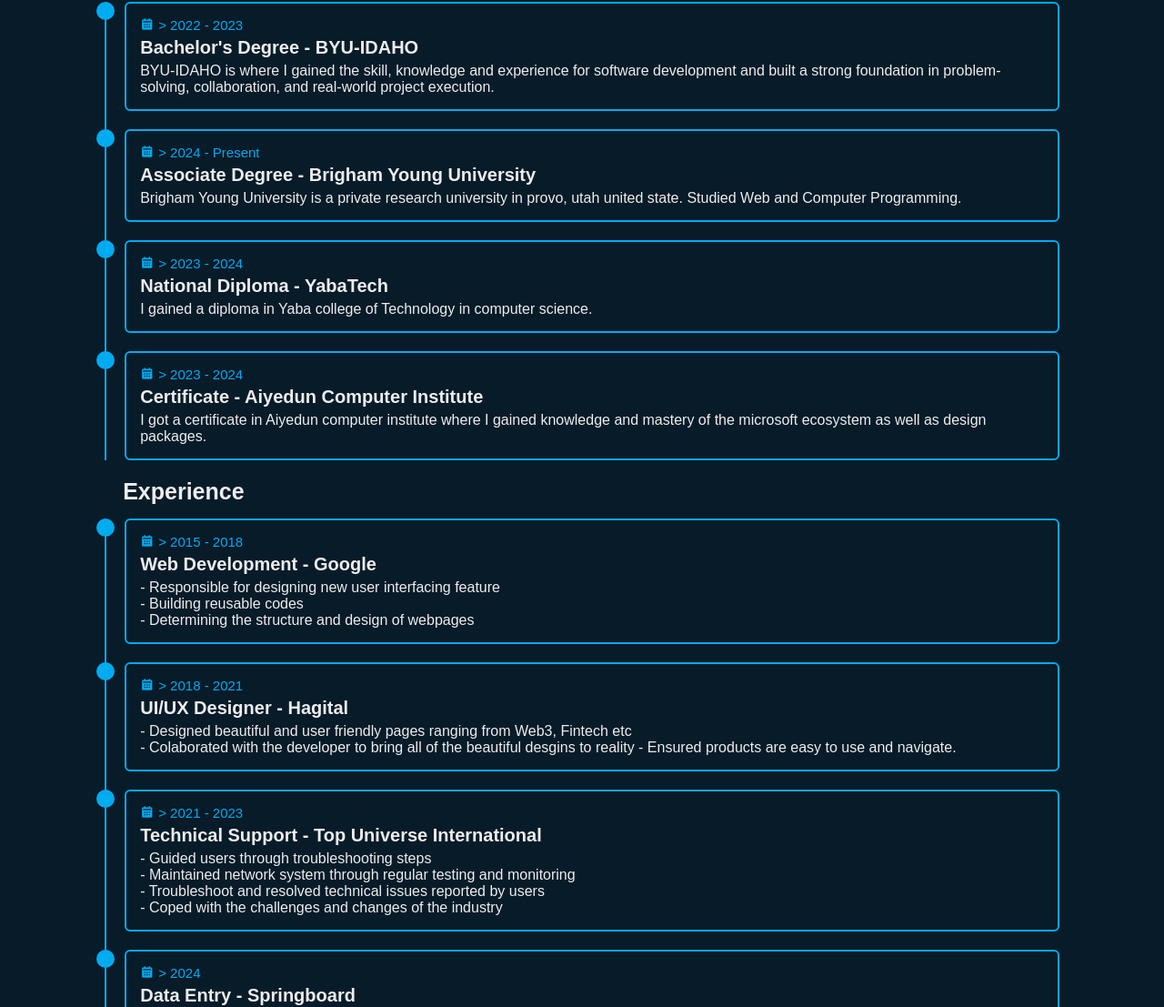
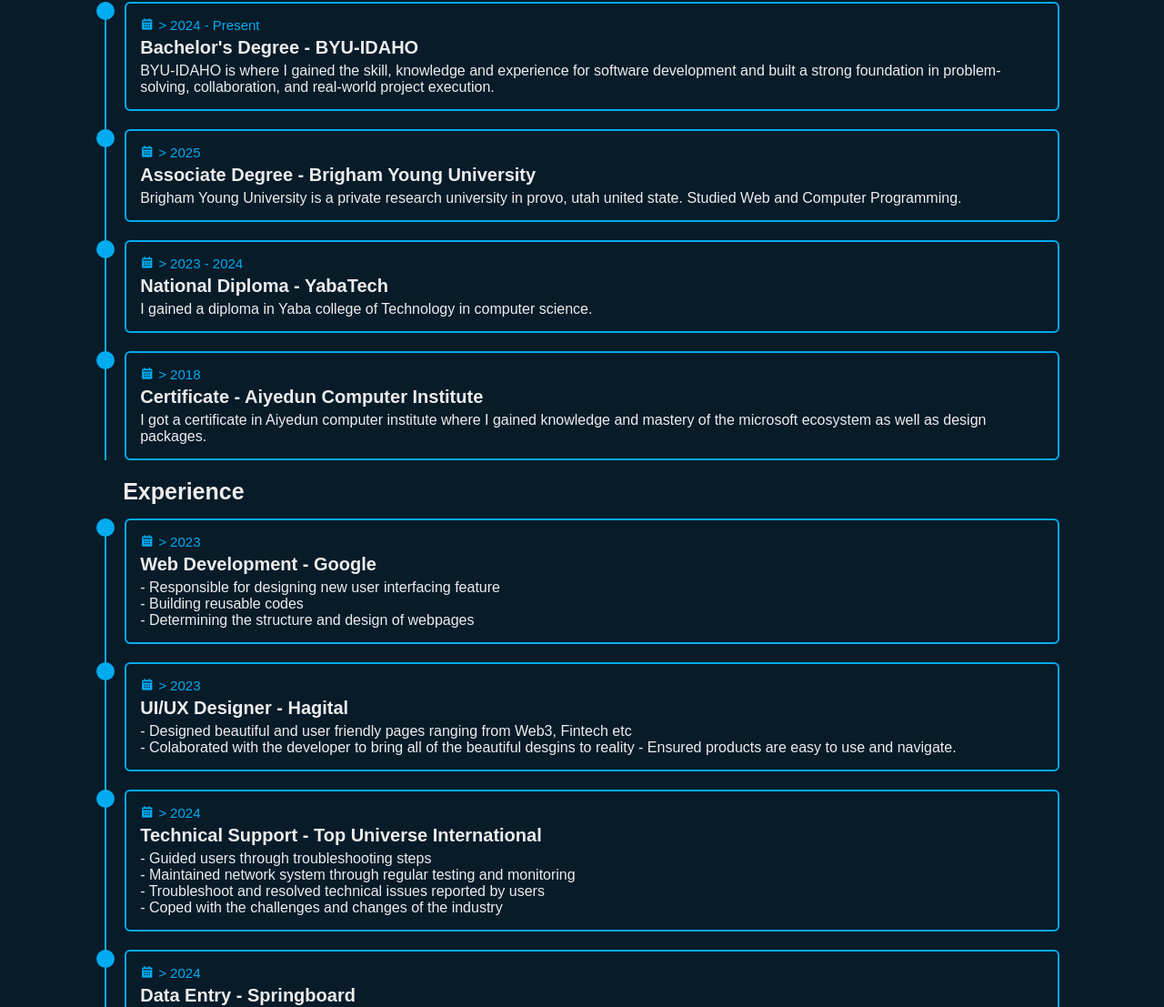
Before and after one commit to Billionaire-Developer/Billionaire.Developer, a plain HTML site: page index.html in a window 1280 px wide. Shown: the part 1916-3023 px from the top of the page at 91% size. Drawn offline with nearby package versions, Linux system fonts and the light colour scheme.

Commit message:
Update index.html

```diff
--- a/index.html
+++ b/index.html
@@ -92,7 +92,7 @@
                 <div class="education-box">
                     <div class="education-content">
                         <div class="content">
-                            <div class="year"><i class='bx bxs-calendar'></i>> 2022 - 2023</div>
+                            <div class="year"><i class='bx bxs-calendar'></i>> 2024 - Present</div>
                             <h3>Bachelor's Degree - BYU-IDAHO</h3>
                             <p>BYU-IDAHO is where I gained the skill, knowledge and experience for software development and built a strong foundation in problem-solving, collaboration, and real-world project execution.</p>
                         </div>
@@ -100,7 +100,7 @@
 
                     <div class="education-content">
                         <div class="content">
-                            <div class="year"><i class='bx bxs-calendar'></i>> 2024 - Present</div>
+                            <div class="year"><i class='bx bxs-calendar'></i>> 2025</div>
                             <h3>Associate Degree - Brigham Young University</h3>
                             <p>Brigham Young University is a private research university in provo, utah united state. Studied Web and Computer Programming.</p>
                         </div>
@@ -117,7 +117,7 @@
 
                        <div class="education-content">
                         <div class="content">
-                            <div class="year"><i class='bx bxs-calendar'></i>> 2023 - 2024</div>
+                            <div class="year"><i class='bx bxs-calendar'></i>> 2018</div>
                             <h3>Certificate - Aiyedun Computer Institute</h3>
                             <p>I got a certificate in Aiyedun computer institute where I gained knowledge
                                 and mastery of the microsoft ecosystem as well as design packages.
@@ -131,7 +131,7 @@
                     <div class="education-box">
                         <div class="education-content">
                             <div class="content">
-                                <div class="year"><i class='bx bxs-calendar'></i>> 2015 - 2018</div>
+                                <div class="year"><i class='bx bxs-calendar'></i>> 2023 </div>
                                 <h3>Web Development - Google</h3>
                                 <p>- Responsible for designing new user interfacing feature<br>
                                     - Building reusable codes<br>
@@ -142,7 +142,7 @@
 
                         <div class="education-content">
                             <div class="content">
-                                <div class="year"><i class='bx bxs-calendar'></i>> 2018 - 2021</div>
+                                <div class="year"><i class='bx bxs-calendar'></i>> 2023</div>
                                 <h3>UI/UX Designer - Hagital</h3>
                                 <p>- Designed beautiful and user friendly pages ranging from Web3, Fintech etc<br>
                                     - Colaborated with the developer to bring all of the beautiful desgins to reality
@@ -152,7 +152,7 @@
 
                         <div class="education-content">
                             <div class="content">
-                                <div class="year"><i class='bx bxs-calendar'></i>> 2021 - 2023</div>
+                                <div class="year"><i class='bx bxs-calendar'></i>> 2024</div>
                                 <h3>Technical Support - Top Universe International</h3>
                                 <p>- Guided users through troubleshooting steps <br>
                                 - Maintained network system through regular testing and monitoring <br>
```
